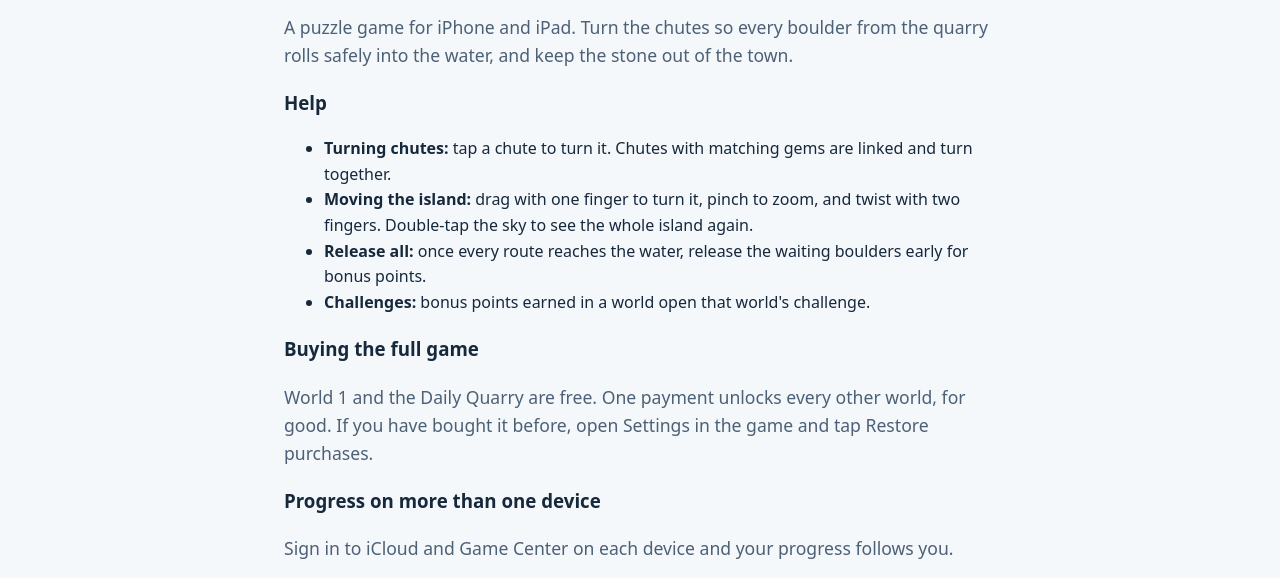
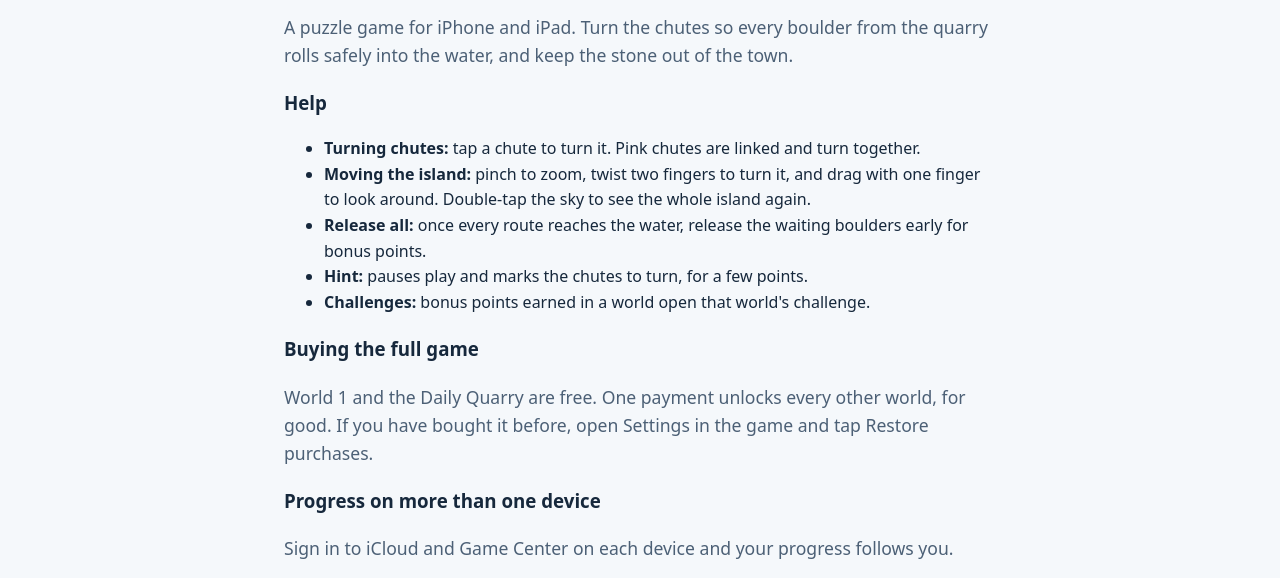
Before and after one commit to martinyoung-cloud/cloudkinetic-web, a plain HTML site: page src/rockfall/index.html in a window 1280 px wide. Shown: the part 208-786 px from the top of the page. Drawn offline with Linux system fonts and the light colour scheme.

Commit message:
Rockfall support page matches the game (pink linked chutes, controls, Hint)

```diff
--- a/src/rockfall/index.html
+++ b/src/rockfall/index.html
@@ -57,9 +57,10 @@
 
           <h3>Help</h3>
           <ul>
-            <li><strong>Turning chutes:</strong> tap a chute to turn it. Chutes with matching gems are linked and turn together.</li>
-            <li><strong>Moving the island:</strong> drag with one finger to turn it, pinch to zoom, and twist with two fingers. Double-tap the sky to see the whole island again.</li>
+            <li><strong>Turning chutes:</strong> tap a chute to turn it. Pink chutes are linked and turn together.</li>
+            <li><strong>Moving the island:</strong> pinch to zoom, twist two fingers to turn it, and drag with one finger to look around. Double-tap the sky to see the whole island again.</li>
             <li><strong>Release all:</strong> once every route reaches the water, release the waiting boulders early for bonus points.</li>
+            <li><strong>Hint:</strong> pauses play and marks the chutes to turn, for a few points.</li>
             <li><strong>Challenges:</strong> bonus points earned in a world open that world's challenge.</li>
           </ul>
 
```
Also changed, not shown: src/rockfall/privacy/index.html (+1 -1 lines).
